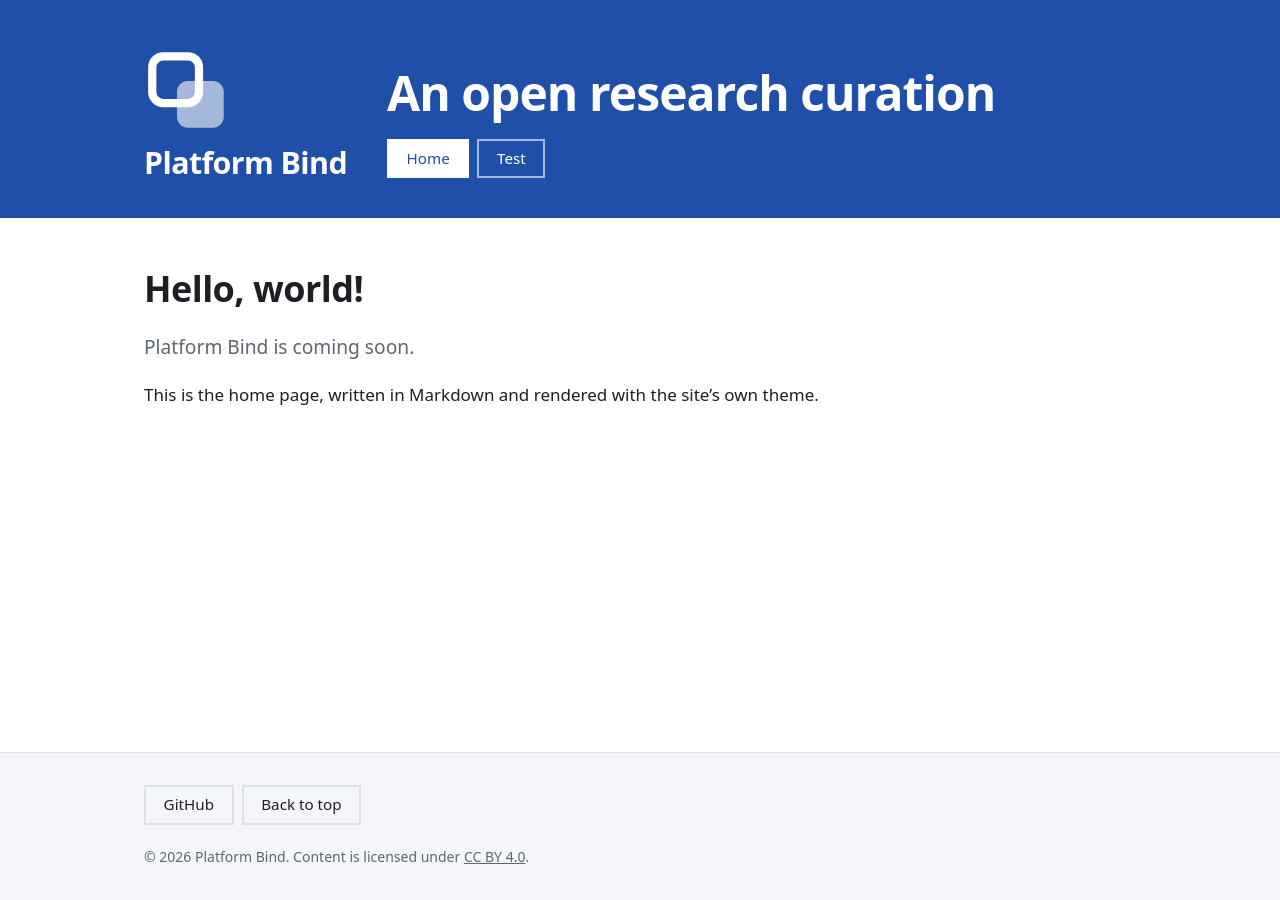
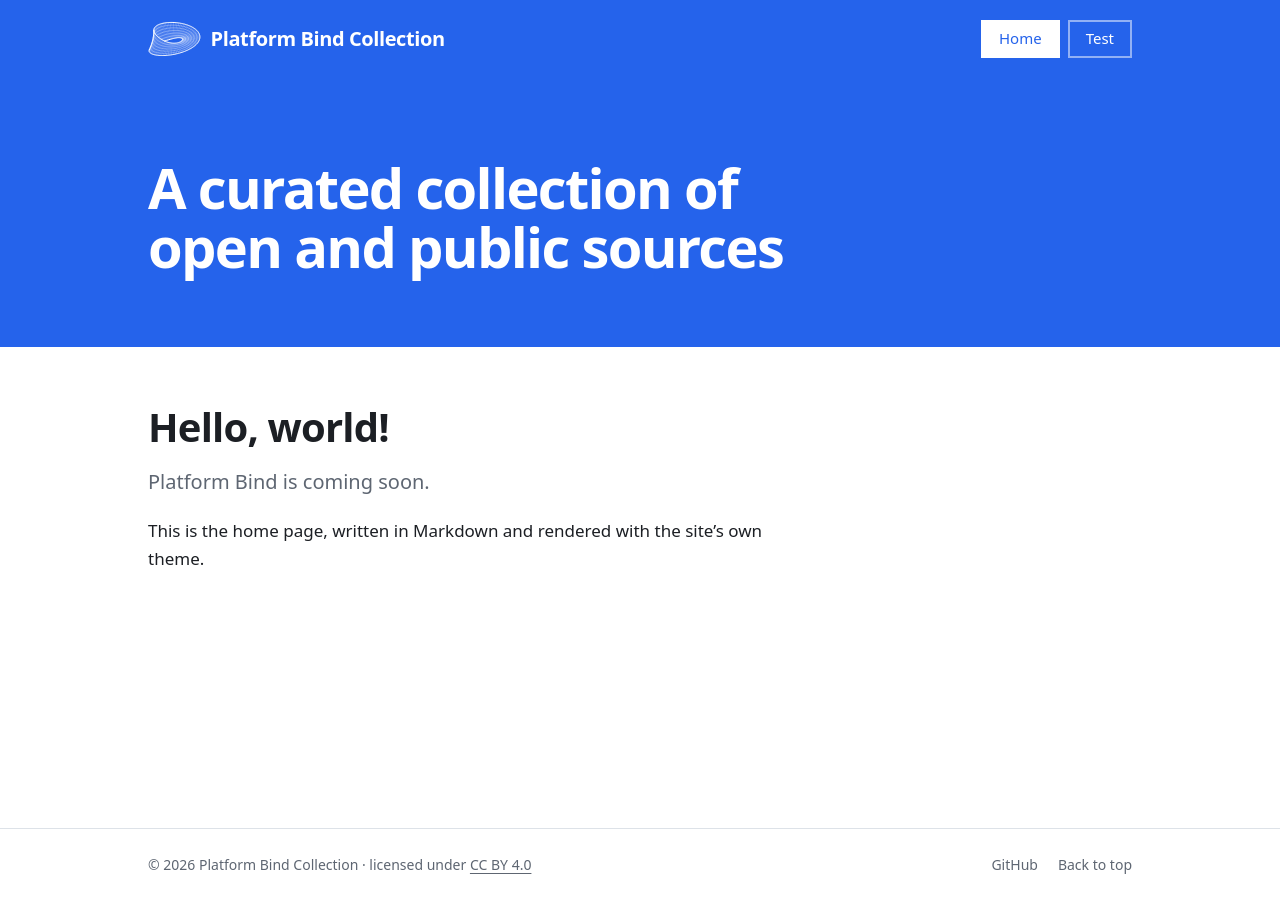
Before and after one commit to Platform-Bind/platform-bind.github.io, a Jekyll site: the page built from index.md, in a window 1280 px wide. Built offline with Jekyll 4.4.1, drawn with Linux system fonts in a browser that asks for light colours.

Commit message:
Redesign layout and add Möbius strip logo
- Compact header bar with logo and nav; large tagline only on the home page
- Rename site to "Platform Bind Collection"
- Constrain text to a readable measure and style tables, quotes, code, rules
- Consistent square corners, reduced-motion support, aria-current nav state
- Simplified footer with text links
- Add logo.svg (white, thickened strokes) and an outline-only favicon

Co-Authored-By: Claude Opus 5.5 <noreply@anthropic.com>

```diff
--- a/_config.yml
+++ b/_config.yml
@@ -1,5 +1,5 @@
-title: Platform Bind
-description: An open research curation
+title: Platform Bind Collection
+description: A curated collection of open and public sources
 
 # Buttons in the header
 nav:
--- a/_layouts/default.html
+++ b/_layouts/default.html
@@ -3,49 +3,54 @@
 <head>
   <meta charset="utf-8">
   <meta name="viewport" content="width=device-width, initial-scale=1">
+  <meta name="color-scheme" content="light dark">
+  <meta name="theme-color" content="#2563eb">
   <title>{% if page.title and page.url != "/" %}{{ page.title }} · {% endif %}{{ site.title }}</title>
   <meta name="description" content="{{ page.description | default: site.description }}">
+  <link rel="icon" href="{{ '/assets/favicon.svg' | relative_url }}" type="image/svg+xml">
   <link rel="stylesheet" href="{{ '/assets/css/style.css' | relative_url }}">
 </head>
 <body id="top">
   <a class="skip-link" href="#content">Skip to content</a>
 
-  <header class="site-header">
-    <div class="container header-inner">
+  {% assign is_home = false %}{% if page.url == "/" %}{% assign is_home = true %}{% endif %}
+  <header class="site-header{% if is_home %} is-home{% endif %}">
+    <div class="container header-bar">
       <a class="logo" href="{{ '/' | relative_url }}">
-        <svg class="logo-mark" viewBox="0 0 32 32" aria-hidden="true">
-          <rect x="3" y="3" width="17" height="17" rx="4" fill="none" stroke="currentColor" stroke-width="3"/>
-          <rect x="12" y="12" width="17" height="17" rx="4" fill="currentColor" opacity="0.6"/>
-        </svg>
+        <img class="logo-mark" src="{{ '/assets/logo.svg' | relative_url }}" alt="" width="54" height="36">
         <span>{{ site.title }}</span>
       </a>
-      <div class="header-text">
-        <p class="tagline">{{ site.description }}</p>
       <nav class="site-nav" aria-label="Main">
         {% for item in site.nav %}
-            <a class="button{% if page.url == item.url %} is-active{% endif %}" href="{{ item.url | relative_url }}">{{ item.title }}</a>
+          <a class="button" href="{{ item.url | relative_url }}"{% if page.url == item.url %} aria-current="page"{% endif %}>{{ item.title }}</a>
         {% endfor %}
       </nav>
     </div>
+    {% if is_home %}
+    <div class="container hero">
+      <p class="tagline">{{ site.description }}</p>
     </div>
+    {% endif %}
   </header>
 
   <main id="content" class="container site-main">
+    <div class="prose">
       {{ content }}
+    </div>
   </main>
 
   <footer class="site-footer">
     <div class="container footer-inner">
-      <div class="footer-buttons">
+      <p class="footer-note">
+        © {{ site.time | date: "%Y" }} {{ site.title }} · licensed under
+        <a rel="license" href="https://creativecommons.org/licenses/by/4.0/deed.en">CC&nbsp;BY&nbsp;4.0</a>
+      </p>
+      <nav class="footer-links" aria-label="Footer">
         {% for item in site.footer_links %}
-          <a class="button button-outline" href="{{ item.url }}">{{ item.title }}</a>
+        <a href="{{ item.url }}">{{ item.title }}</a>
         {% endfor %}
-        <a class="button button-outline" href="#top">Back to top</a>
-      </div>
-      <p class="footer-note">
-        © {{ site.time | date: "%Y" }} {{ site.title }}.
-        Content is licensed under <a rel="license" href="https://creativecommons.org/licenses/by/4.0/deed.en">CC BY 4.0</a>.
-      </p>
+        <a href="#top">Back to top</a>
+      </nav>
     </div>
   </footer>
 </body>
--- a/assets/css/style.css
+++ b/assets/css/style.css
@@ -1,8 +1,8 @@
 :root {
-  --brand: #1f4fa8;
-  --brand-dark: #173d85;
+  --brand: #2563eb;
+  --brand-dark: #1d4ed8;
   --on-brand: #ffffff;
-  --accent: #4f8fe0;
+  --accent: #2563eb;
 
   --bg: #ffffff;
   --fg: #1c1f24;
@@ -12,16 +12,22 @@
 
   --radius: 0;
   --max-width: 64rem;
+  --measure: 42rem;
+
+  --font-sans: system-ui, -apple-system, "Segoe UI", Roboto, sans-serif;
+  --font-mono: ui-monospace, SFMono-Regular, Menlo, Consolas, monospace;
 }
 
 @media (prefers-color-scheme: dark) {
   :root {
+    --brand: #1e4fc4;
+    --brand-dark: #1a44a8;
     --bg: #0f1115;
     --fg: #e8eaee;
     --muted: #9aa3ae;
     --border: #2a2f37;
     --surface: #171a20;
-    --accent: #7fb0f0;
+    --accent: #60a5fa;
   }
 }
 
@@ -32,7 +38,14 @@
 }
 
 html {
-  scroll-behavior: smooth;
+  -webkit-text-size-adjust: 100%;
+  text-size-adjust: 100%;
+}
+
+@media (prefers-reduced-motion: no-preference) {
+  html {
+    scroll-behavior: smooth;
+  }
 }
 
 body {
@@ -42,16 +55,28 @@ body {
   flex-direction: column;
   background: var(--bg);
   color: var(--fg);
-  font-family: system-ui, -apple-system, "Segoe UI", Roboto, sans-serif;
+  font-family: var(--font-sans);
   font-size: 1.0625rem;
   line-height: 1.65;
+  -webkit-font-smoothing: antialiased;
+}
+
+::selection {
+  background: var(--brand);
+  color: var(--on-brand);
+}
+
+a:focus-visible,
+.button:focus-visible {
+  outline: 2px solid var(--accent);
+  outline-offset: 3px;
 }
 
 .container {
   width: 100%;
   max-width: var(--max-width);
   margin: 0 auto;
-  padding: 0 1rem;
+  padding: 0 1.25rem;
 }
 
 .skip-link {
@@ -72,28 +97,14 @@ body {
 
 .button {
   display: inline-block;
-  padding: 0.45rem 1.1rem;
+  padding: 0.4rem 1rem;
   border: 2px solid transparent;
   border-radius: var(--radius);
-  font-size: 0.95rem;
+  font-size: 0.9375rem;
   font-weight: 500;
   line-height: 1.4;
   text-decoration: none;
   transition: background-color 0.15s, border-color 0.15s, color 0.15s;
-}
-
-.button:focus-visible {
-  outline: 2px solid var(--accent);
-  outline-offset: 2px;
-}
-
-.button-outline {
-  border-color: var(--border);
-  color: var(--fg);
-}
-
-.button-outline:hover {
-  border-color: var(--fg);
 }
 
 /* Header */
@@ -103,22 +114,26 @@ body {
   color: var(--on-brand);
 }
 
-.header-inner {
+.site-header a:focus-visible {
+  outline-color: var(--on-brand);
+}
+
+.header-bar {
   display: flex;
   flex-wrap: wrap;
-  align-items: flex-end;
-  gap: 1.5rem 2.5rem;
-  padding-top: 3rem;
-  padding-bottom: 2.5rem;
+  align-items: center;
+  justify-content: space-between;
+  gap: 1rem 2rem;
+  padding-top: 1.25rem;
+  padding-bottom: 1.25rem;
 }
 
 .logo {
   display: inline-flex;
-  flex-direction: column;
-  align-items: flex-start;
-  gap: 0.75rem;
+  align-items: center;
+  gap: 0.6rem;
   color: var(--on-brand);
-  font-size: clamp(1.4rem, 2.4vw, 1.9rem);
+  font-size: 1.25rem;
   font-weight: 700;
   letter-spacing: -0.02em;
   line-height: 1;
@@ -126,21 +141,9 @@ body {
 }
 
 .logo-mark {
-  width: clamp(4rem, 8vw, 5.5rem);
-  height: clamp(4rem, 8vw, 5.5rem);
-}
-
-.header-text {
-  flex: 1 1 22rem;
-  min-width: 0;
-}
-
-.tagline {
-  margin: 0 0 1.25rem;
-  font-size: clamp(1.75rem, 4vw, 3rem);
-  font-weight: 700;
-  line-height: 1.05;
-  letter-spacing: -0.02em;
+  width: auto;
+  height: 2.25rem;
+  flex-shrink: 0;
 }
 
 .site-nav {
@@ -150,7 +153,7 @@ body {
 }
 
 .site-nav .button {
-  border-color: rgba(255, 255, 255, 0.6);
+  border-color: rgba(255, 255, 255, 0.5);
   color: var(--on-brand);
 }
 
@@ -159,96 +162,211 @@ body {
   border-color: var(--on-brand);
 }
 
-.site-nav .button.is-active {
+.site-nav .button[aria-current="page"] {
   background: var(--on-brand);
   border-color: var(--on-brand);
   color: var(--brand);
+}
+
+.hero {
+  padding-top: clamp(2.5rem, 7vw, 5rem);
+  padding-bottom: clamp(2.5rem, 6vw, 4.5rem);
+}
+
+.tagline {
+  max-width: 20ch;
+  margin: 0;
+  font-size: clamp(2rem, 5.5vw, 3.5rem);
+  font-weight: 700;
+  line-height: 1.05;
+  letter-spacing: -0.03em;
+  text-wrap: balance;
 }
 
 /* Main content */
 
 .site-main {
   flex: 1;
-  padding-top: 3rem;
+  padding-top: clamp(2rem, 5vw, 3.5rem);
   padding-bottom: 4rem;
 }
 
-.site-main h1,
-.site-main h2,
-.site-main h3 {
-  line-height: 1.25;
-  letter-spacing: -0.015em;
+.prose {
+  max-width: var(--measure);
 }
 
-.site-main h1 {
-  font-size: 2.25rem;
+.prose > :first-child {
+  margin-top: 0;
+}
+
+.prose h1,
+.prose h2,
+.prose h3,
+.prose h4 {
+  line-height: 1.2;
+  letter-spacing: -0.02em;
+  text-wrap: balance;
+}
+
+.prose h1 {
+  font-size: clamp(1.875rem, 4vw, 2.5rem);
   margin: 0 0 1rem;
 }
 
-.site-main h2 {
+.prose h2 {
   font-size: 1.5rem;
-  margin: 2.5rem 0 0.75rem;
+  margin: 2.75rem 0 0.75rem;
   padding-bottom: 0.4rem;
   border-bottom: 1px solid var(--border);
 }
 
-.site-main a {
-  color: var(--accent);
+.prose h3 {
+  font-size: 1.2rem;
+  margin: 2rem 0 0.5rem;
 }
 
-.site-main code {
-  padding: 0.1em 0.35em;
-  border-radius: 4px;
-  background: var(--surface);
-  font-size: 0.9em;
+.prose p,
+.prose ul,
+.prose ol,
+.prose blockquote,
+.prose pre,
+.prose table {
+  margin: 0 0 1.25rem;
 }
 
-.site-main pre {
-  overflow-x: auto;
-  padding: 1rem;
-  border-radius: 8px;
-  background: var(--surface);
+.prose ul,
+.prose ol {
+  padding-left: 1.4rem;
 }
 
-.site-main pre code {
+.prose li + li {
+  margin-top: 0.3rem;
+}
+
+.prose li::marker {
+  color: var(--muted);
+}
+
+.prose a {
+  color: var(--accent);
+  text-decoration-thickness: 1px;
+  text-underline-offset: 0.2em;
+}
+
+.prose a:hover {
+  text-decoration-thickness: 2px;
+}
+
+.prose blockquote {
+  padding: 0.25rem 0 0.25rem 1.25rem;
+  border-left: 3px solid var(--brand);
+  color: var(--muted);
+}
+
+.prose blockquote > :last-child {
+  margin-bottom: 0;
+}
+
+.prose hr {
+  margin: 2.5rem 0;
+  border: 0;
+  border-top: 1px solid var(--border);
+}
+
+.prose code {
+  padding: 0.1em 0.35em;
+  border-radius: var(--radius);
+  background: var(--surface);
+  font-family: var(--font-mono);
+  font-size: 0.875em;
+}
+
+.prose pre {
+  overflow-x: auto;
+  padding: 1rem 1.25rem;
+  border: 1px solid var(--border);
+  border-radius: var(--radius);
+  background: var(--surface);
+  line-height: 1.5;
+}
+
+.prose pre code {
   padding: 0;
   background: none;
 }
 
-.site-main img {
+.prose table {
+  display: block;
+  overflow-x: auto;
+  border-collapse: collapse;
+  font-size: 0.9375rem;
+}
+
+.prose th,
+.prose td {
+  padding: 0.5rem 0.75rem;
+  border-bottom: 1px solid var(--border);
+  text-align: left;
+  vertical-align: top;
+}
+
+.prose th {
+  font-weight: 600;
+  border-bottom-width: 2px;
+}
+
+.prose img {
   max-width: 100%;
   height: auto;
 }
 
 .lead {
   color: var(--muted);
-  font-size: 1.2rem;
+  font-size: 1.25rem;
+  line-height: 1.5;
 }
 
 /* Footer */
 
 .site-footer {
   border-top: 1px solid var(--border);
-  background: var(--surface);
 }
 
 .footer-inner {
-  padding-top: 2rem;
-  padding-bottom: 2rem;
-}
-
-.footer-buttons {
   display: flex;
   flex-wrap: wrap;
-  gap: 0.5rem;
+  align-items: baseline;
+  justify-content: space-between;
+  gap: 0.75rem 2rem;
+  padding-top: 1.5rem;
+  padding-bottom: 1.5rem;
 }
 
 .footer-note {
-  margin: 1.25rem 0 0;
+  margin: 0;
   color: var(--muted);
   font-size: 0.875rem;
 }
 
 .footer-note a {
   color: inherit;
+  text-underline-offset: 0.2em;
 }
+
+.footer-links {
+  display: flex;
+  flex-wrap: wrap;
+  gap: 1.25rem;
+  font-size: 0.875rem;
+}
+
+.footer-links a {
+  color: var(--muted);
+  text-decoration: none;
+}
+
+.footer-links a:hover {
+  color: var(--fg);
+  text-decoration: underline;
+  text-underline-offset: 0.2em;
+}
```
Also changed, not shown: assets/favicon.svg (added), assets/logo.svg (added). Lines whose indentation alone changed are shown as unchanged.
